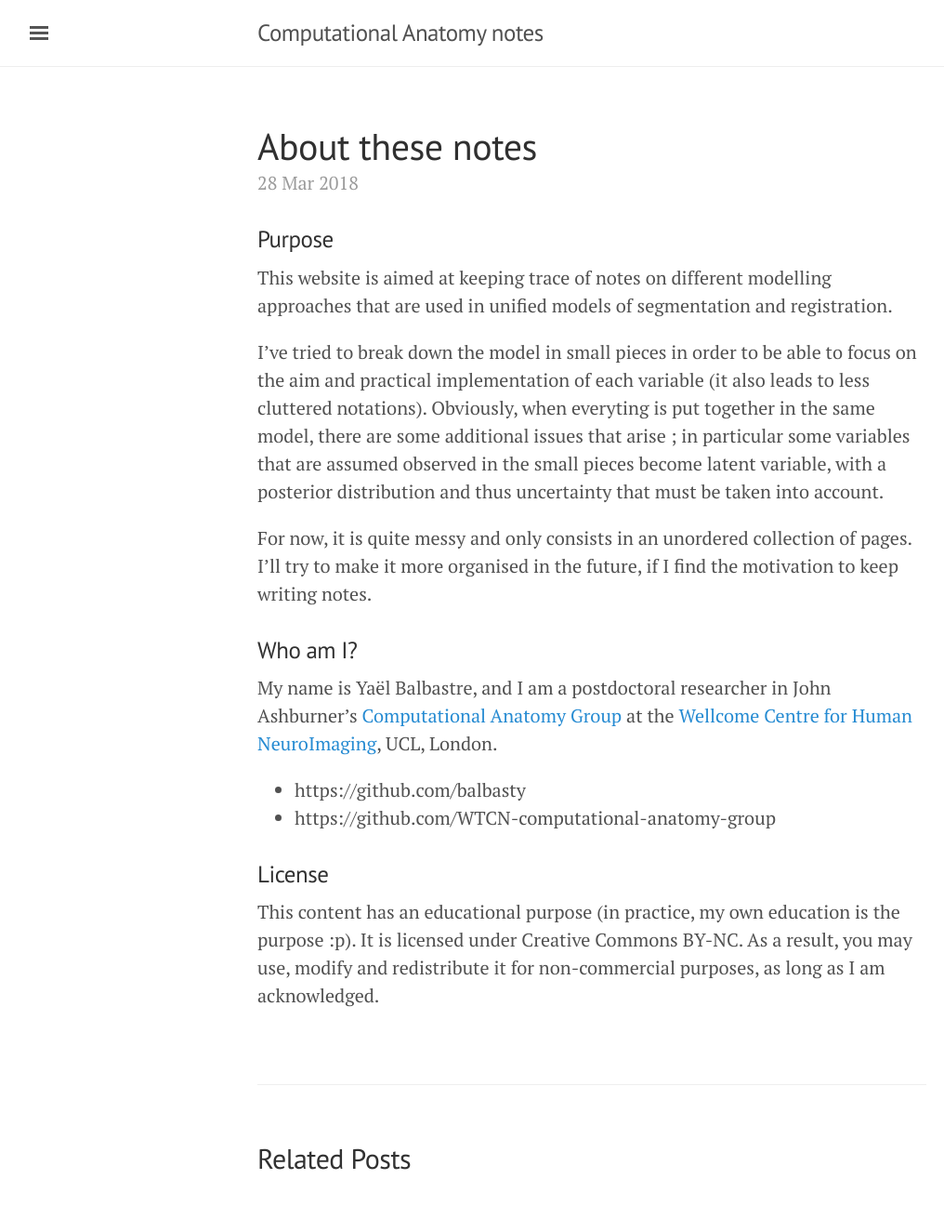
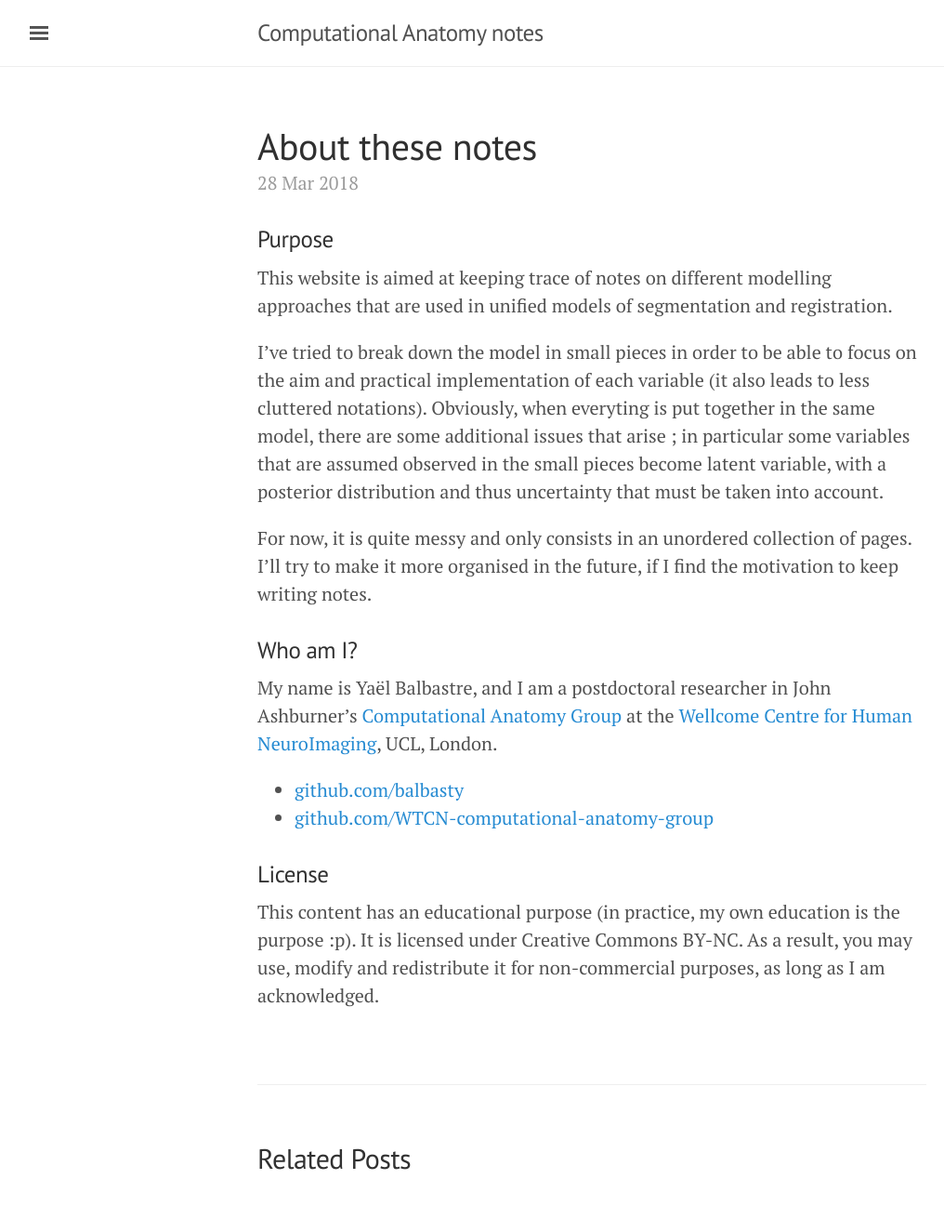
Before and after one commit to balbasty/computational-anatomy-notes, a Jekyll site: the page built from _posts/2018-03-28-about.md, in a window 1280 px wide. Shown: the whole page at 93% size, without its empty margins (3-1019 px from the left). Built offline with Jekyll 4.4.1, drawn with Linux system fonts in a browser that asks for light colours; part of the change alters nothing that is shown.

Commit message:
make link

```diff
--- a/_posts/2018-03-28-about.md
+++ b/_posts/2018-03-28-about.md
@@ -15,8 +15,8 @@ For now, it is quite messy and only consists in an unordered collection of pages
 
 My name is Yaël Balbastre, and I am a postdoctoral researcher in John Ashburner's [Computational Anatomy Group](http://www.fil.ion.ucl.ac.uk/Ashburner/) at the [Wellcome Centre for Human NeuroImaging](http://www.fil.ion.ucl.ac.uk), UCL, London.
 
-- https://github.com/balbasty
-- https://github.com/WTCN-computational-anatomy-group
+- [github.com/balbasty](https://github.com/balbasty)
+- [github.com/WTCN-computational-anatomy-group](https://github.com/WTCN-computational-anatomy-group)
 
 ### License
 
```
